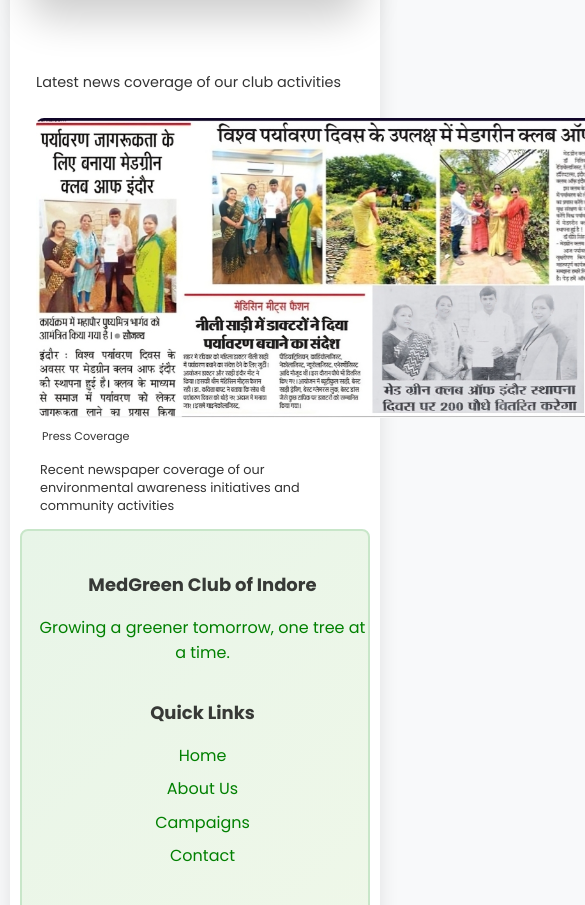
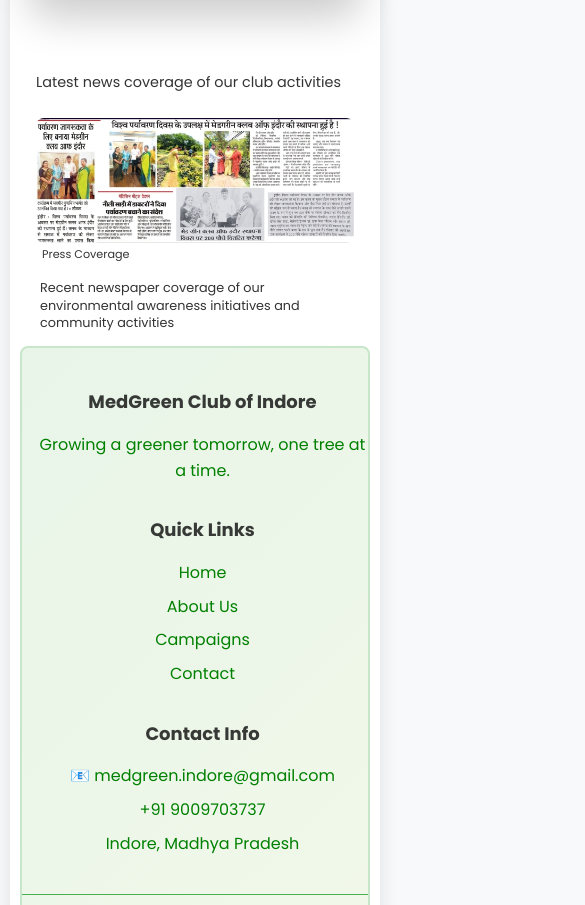
Before and after one commit to riddima15benjamin/reactjs, a React (Create React App) app: page / in a window 390 px wide. Shown: the part 4776-5681 px from the top of the page, 585 px wide, since content can reach past the window. Built offline with nearby package versions, Linux system fonts and the light colour scheme.

Commit message:
fix: adjust news image styling for better responsiveness in DesktopHome component

```diff
--- a/src/components/DesktopHome.jsx
+++ b/src/components/DesktopHome.jsx
@@ -249,10 +249,13 @@
               <img
                 src="/newspaper/news.png"
                 alt="Club News Coverage - Environmental Awareness Activities"
-                className="news-image w-full h-auto rounded-lg shadow-md"
+                className="news-image mx-auto rounded-lg shadow-md"
                 style={{
-                  maxHeight: '600px',
-                  objectFit: 'contain'
+                  maxHeight: '250px',
+                  maxWidth: '350px',
+                  width: '100%',
+                  objectFit: 'contain',
+                  display: 'block'
                 }}
               />
               <div className="news-badge absolute bottom-4 left-4 bg-black bg-opacity-70 text-white px-3 py-1 rounded-full text-sm">
```
